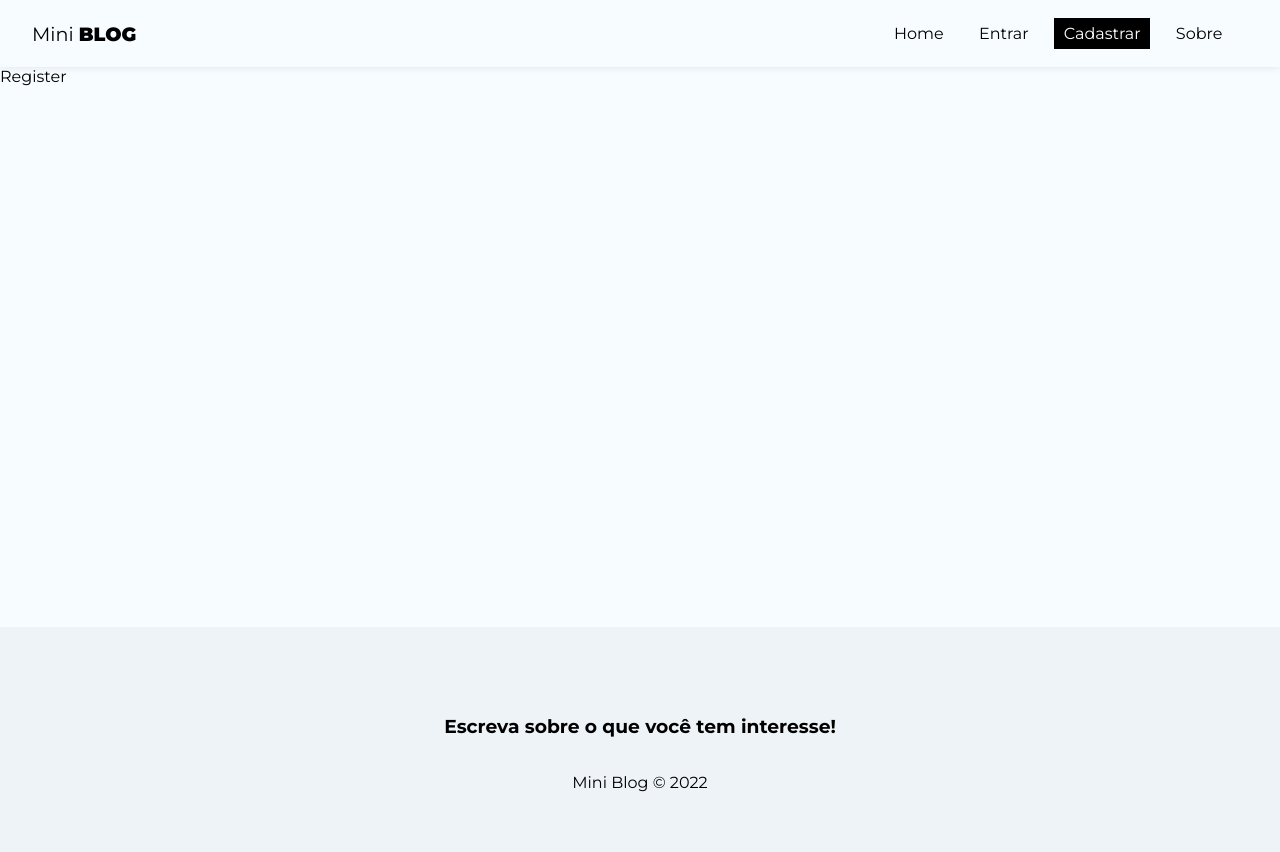
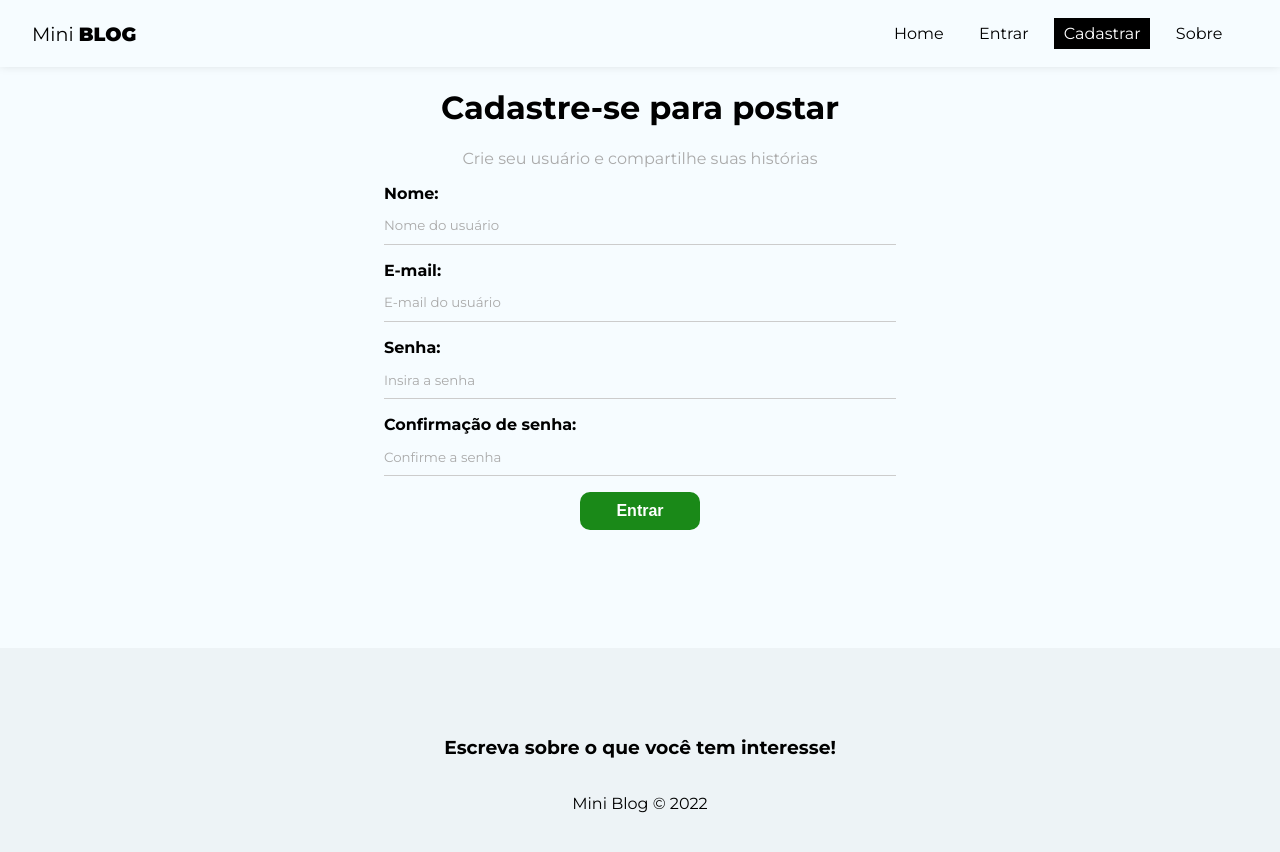
Before and after one commit to obrunomuniz/miniblog, a React (Vite) app: page /register in a window 1280 px wide. Shown: the top 852 px of the page. Built offline with nearby package versions, Linux system fonts and the light colour scheme.

Commit message:
Form register

```diff
--- a/src/pages/Register/Register.jsx
+++ b/src/pages/Register/Register.jsx
@@ -1,10 +1,85 @@
-import React from 'react'
 import styles from "./Register.module.css";
+import { useEffect, useState } from "react";
 
-export const Register = () => {
+const Register = () => {
+  const [displayName, setDisplayName] = useState("");
+  const [email, setEmail] = useState("");
+  const [password, setPassword] = useState("");
+  const [confirmPassword, setConfirmPassword] = useState("");
+  const [error, setError] = useState("");
+
+  const handleSubmit = async (e) => {
+    e.preventDefault();
+
+    setError("");
+
+    const user = {
+      displayName,
+      email,
+      password,
+    };
+
+    if (password !== confirmPassword) {
+      setError("As senhas precisam ser iguais.");
+      return;
+    }
+    console.log(user);
+  };
+
   return (
-    <div>Register</div>
-  )
-}
+    <div className={styles.register}>
+      <h1>Cadastre-se para postar</h1>
+      <p>Crie seu usuário e compartilhe suas histórias</p>
+      <form onSubmit={handleSubmit}>
+        <label>
+          <span>Nome:</span>
+          <input
+            type="text"
+            name="displayName"
+            required
+            placeholder="Nome do usuário"
+            onChange={(e) => setDisplayName(e.target.value)}
+            value={displayName}
+          />
+        </label>
+        <label>
+          <span>E-mail:</span>
+          <input
+            type="email"
+            name="email"
+            required
+            placeholder="E-mail do usuário"
+            onChange={(e) => setEmail(e.target.value)}
+            value={email}
+          />
+        </label>
+        <label>
+          <span>Senha:</span>
+          <input
+            type="password"
+            name="password"
+            required
+            placeholder="Insira a senha"
+            onChange={(e) => setPassword(e.target.value)}
+            value={password}
+          />
+        </label>
+        <label>
+          <span>Confirmação de senha:</span>
+          <input
+            type="password"
+            name="confirmPassword"
+            required
+            placeholder="Confirme a senha"
+            onChange={(e) => setConfirmPassword(e.target.value)}
+            value={confirmPassword}
+          />
+        </label>
+        <button className="btn">Entrar</button>
+        {error && <p className="error">{error}</p>}
+      </form>
+    </div>
+  );
+};
 
-export default Register
+export default Register;
--- a/src/pages/Register/Register.module.css
+++ b/src/pages/Register/Register.module.css
@@ -0,0 +1,7 @@
+.register {
+    text-align: center;
+  }
+
+  .register p {
+    color: #aaa;
+  }
```
